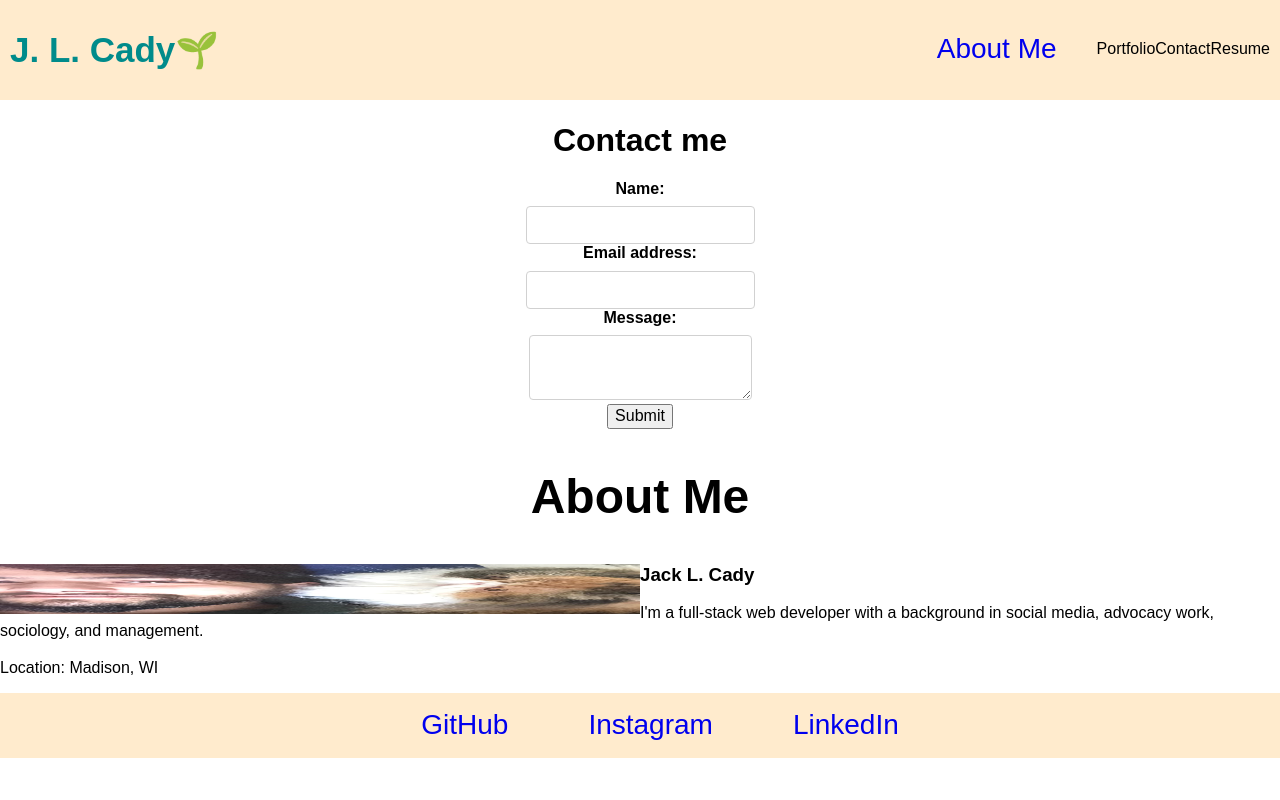
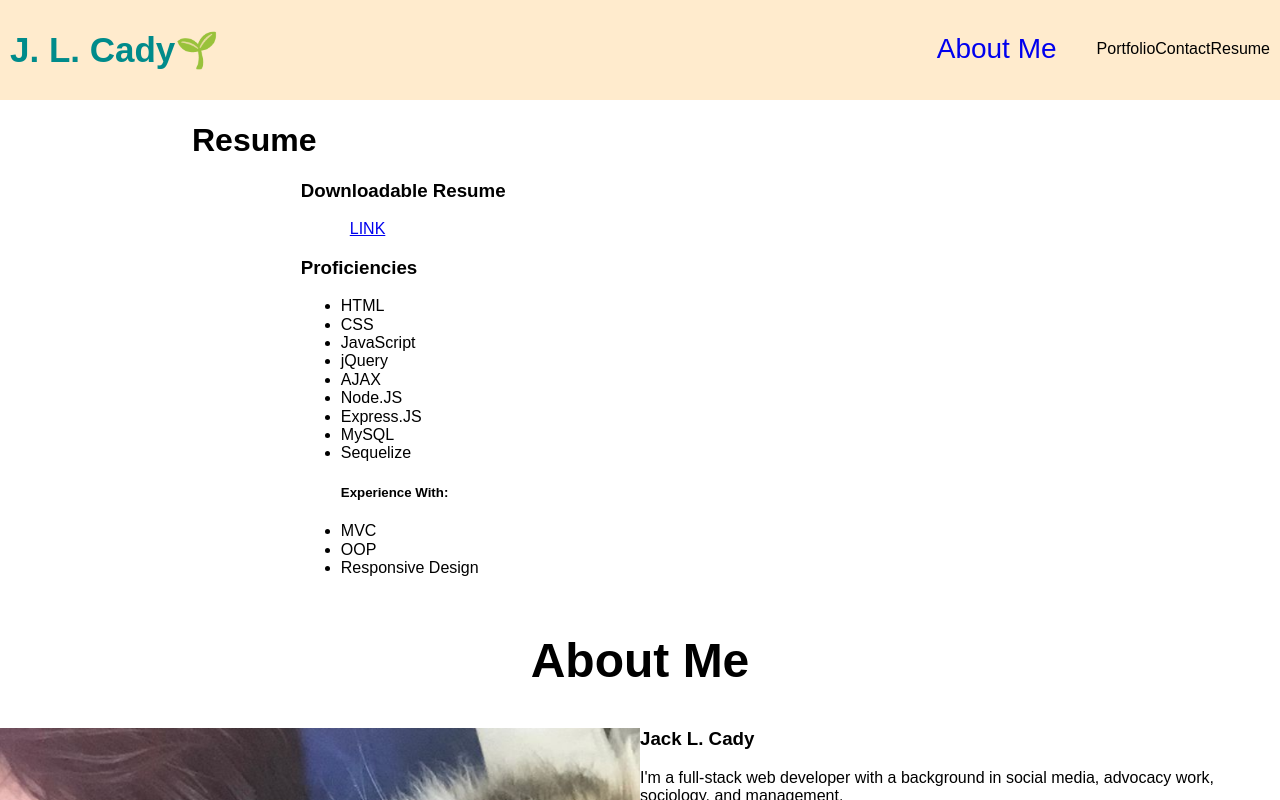
Before and after one commit to londonlast21/spaportfolio, a React (Create React App) app: page / in a window 1280 px wide. Shown: the top 800 px of the page. Built offline with nearby package versions, Linux system fonts and the light colour scheme.

Commit message:
style for resume finished

```diff
--- a/src/App.js
+++ b/src/App.js
@@ -12,9 +12,9 @@ function App() {
     <div>
       <Nav></Nav>
       <main>
-        {/* <Resume></Resume>*/
-        <ContactForm></ContactForm>
-        /*<Portfolio></Portfolio> */}
+        <Resume></Resume>
+        {/*<ContactForm></ContactForm>
+        <Portfolio></Portfolio> */}
         <About></About>
 
 
--- a/src/components/Resume/index.js
+++ b/src/components/Resume/index.js
@@ -5,15 +5,15 @@ function Resume() {
         <section className="my-5">
             <h1>Resume</h1>
 
-            <div>
+            <div className="my-5-div-1">
                 <h3>Downloadable Resume</h3>
-                <a href="https://docs.google.com/document/d/e/2PACX-1vQS-TAscI5tSYVxJazsXF4MwBhYCLSAkElSvhD5hx3FwBv-TWrG2kAUpZzd6iST9JW1k5weuP-VdvK-/pub">
+                <a className="my-5-link" href="https://docs.google.com/document/d/e/2PACX-1vQS-TAscI5tSYVxJazsXF4MwBhYCLSAkElSvhD5hx3FwBv-TWrG2kAUpZzd6iST9JW1k5weuP-VdvK-/pub">
                     LINK
                 </a>
 
             </div>
 
-            <div>
+            <div className="my-5-div-2">
 
                 <h3>Proficiencies</h3>
                 <ul>
--- a/src/index.css
+++ b/src/index.css
@@ -188,7 +188,7 @@ footer ul li a:hover {
 
 .about-column img {
  float: left;
- max-height: 50px;
+
 }
 
 
@@ -196,3 +196,22 @@ footer ul li a:hover {
 .contact-overlay {
   text-align: center;
 }
+
+/* resume page custom css styling */
+
+.my-5 {
+  margin-left: 15%
+}
+
+.my-5-div-1 {
+  margin-left: 10%;
+}
+
+.my-5-link {
+  padding-left: 5%;
+
+}
+
+.my-5-div-2 {
+  margin-left: 10%;
+}
```
